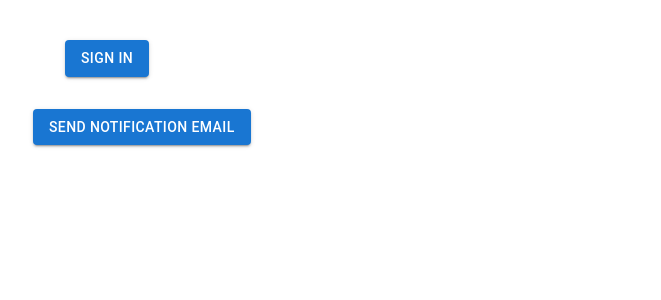
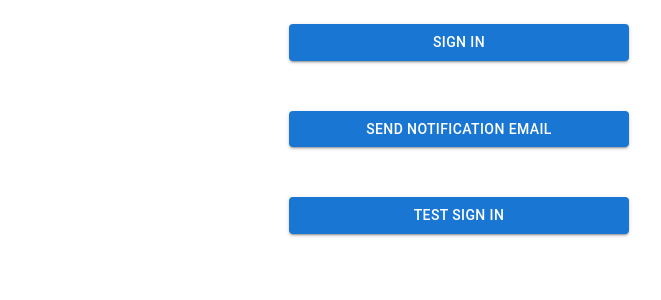
Before and after one commit to Acrylic125/bookmark-pet-project, a Next.js app: page / in a window 1280 px wide. Shown: the top 300 px of the page, without its empty margins (181-842 px from the left). Built offline with nearby package versions, Linux system fonts and the light colour scheme.

Commit message:
test sign in

```diff
--- a/src/pages/index.tsx
+++ b/src/pages/index.tsx
@@ -5,7 +5,6 @@ import { EmailRequestBody } from "./api/sendNotificationEmail";
 
 export default function Home() {
   async function sendNotificationEmail() {
-
     const requestBody: EmailRequestBody = {
       emailID: "karandeepsingh00@icloud.com",
       name: "Karan",
@@ -23,6 +22,18 @@ export default function Home() {
     console.log(data);
   }
 
+  async function testSignIn() {
+    // api call to test sign in
+    const response = await fetch("/api/auth/testSignIn", {
+      method: "POST",
+      headers: {
+        "Content-Type": "application/json",
+      },
+    });
+    const data = await response.json();
+    console.log(data);
+  }
+
   return (
     <Container maxWidth="md">
       <Head>
@@ -32,13 +43,39 @@ export default function Home() {
         <link rel="icon" href="/favicon.ico" />
       </Head>
       <main>
-        <Box>
-          <Button variant="contained" color="primary" sx={{ m: 4, textAlign: "center" }} onClick={() => signIn()}>
+        <Box
+          sx={{
+            display: "flex",
+            flexDirection: "column",
+            alignItems: "center",
+            justifyContent: "center",
+          }}
+        >
+          <Button
+            variant="contained"
+            color="primary"
+            sx={{ m: 2, textAlign: "center", width: "40%" }}
+            onClick={() => signIn()}
+          >
             Sign In
           </Button>
           <br />
-          <Button variant="contained" color="primary" sx={{ textAlign: "center" }} onClick={sendNotificationEmail}>
+          <Button
+            variant="contained"
+            color="primary"
+            sx={{ m: 2, textAlign: "center", width: "40%" }}
+            onClick={sendNotificationEmail}
+          >
             Send Notification Email
+          </Button>
+          <br />
+          <Button
+            variant="contained"
+            color="primary"
+            sx={{ m: 2, textAlign: "center", width: "40%" }}
+            onClick={testSignIn}
+          >
+            Test Sign In
           </Button>
         </Box>
       </main>
```
Also changed, not shown: src/pages/api/auth/testSignIn.ts (added, +43 -0 lines).
